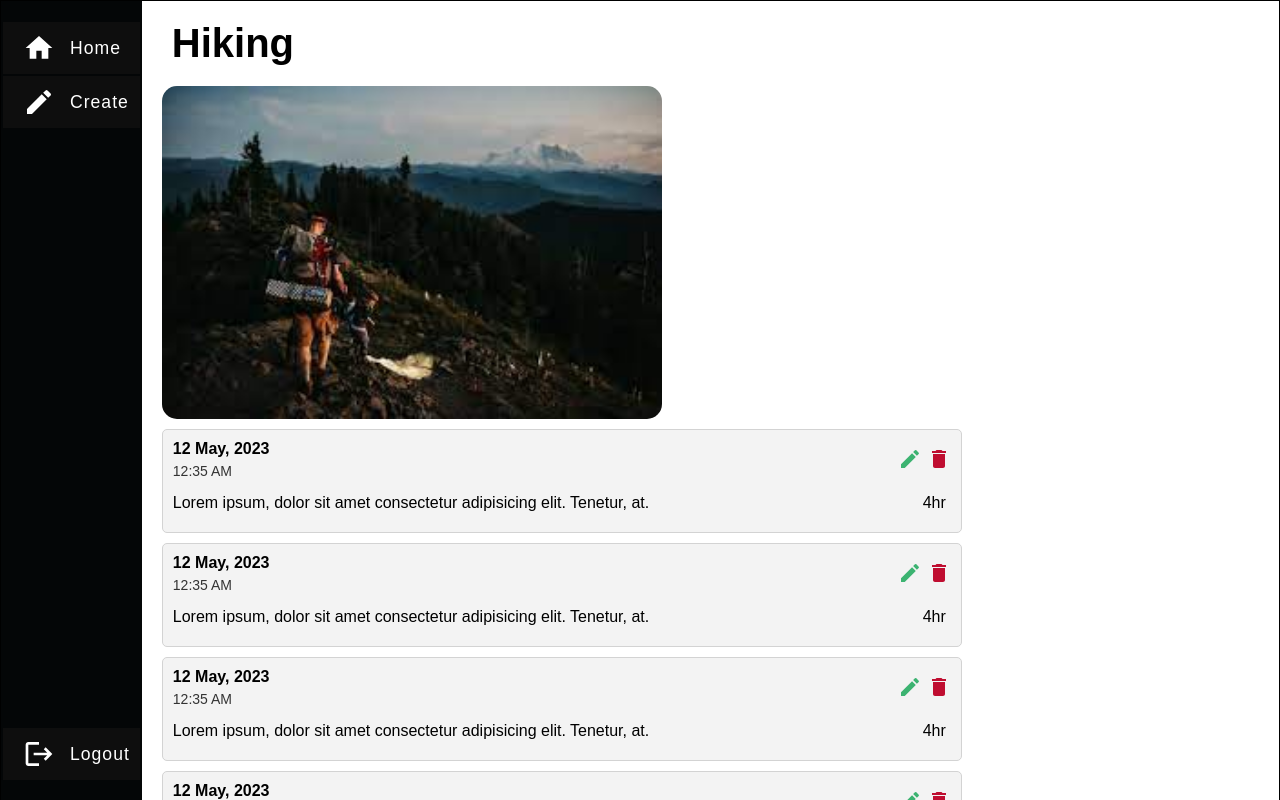
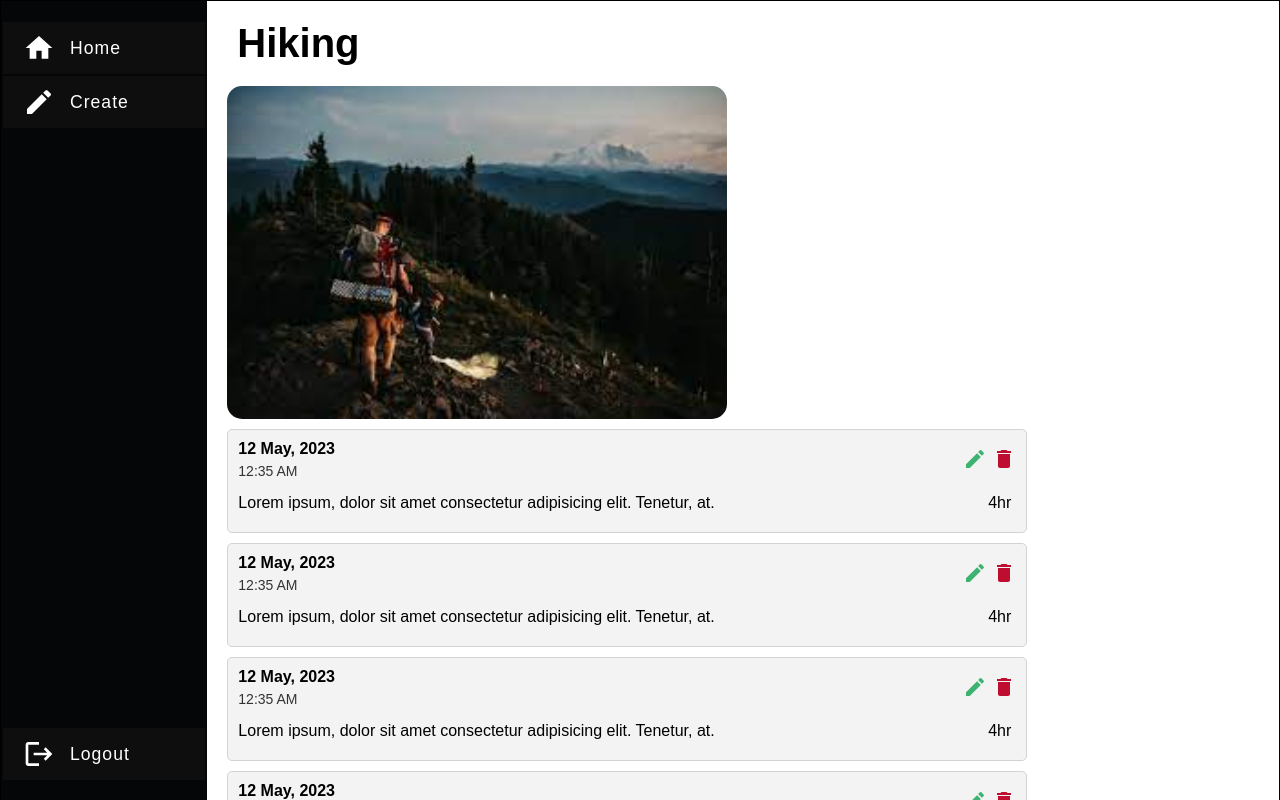
Before and after one commit to Mudabir-NaQvi/Exercise-Tracker-Frontend, a React (Vite) app in the folder vite-project/: page /details in a window 1280 px wide. Shown: the top 800 px of the page. Built offline with nearby package versions, Linux system fonts and the light colour scheme; no server answers.

Commit message:
fixed sidebar width and added username validation

```diff
--- a/vite-project/src/Components/Details/Details.css
+++ b/vite-project/src/Components/Details/Details.css
@@ -1,5 +1,9 @@
 
+.sidebar__container{
+  width:20%;
+}
 .details__container{
+  flex:1;
     display:flex;
     gap:20px;
     border:1px solid black;
@@ -10,7 +14,7 @@
     flex-direction:column;
     width:100%;
     justify-content: center;
-    margin-right:10px;
+    margin-right:20px;
  }
 
   .details__main h2{
--- a/vite-project/src/Components/Details/Details.jsx
+++ b/vite-project/src/Components/Details/Details.jsx
@@ -6,20 +6,22 @@ import Sidebar from '../Dashboard/Sidebar';
 function Details() {
   return (
     <div className="details__container">
-        <Sidebar/>
-        <div className="details__main">
+      <div className="sidebar__container">
+        <Sidebar />
+      </div>
+      <div className="details__main">
         <h2>Hiking</h2>
-        <img src={hiking} className="details__image" alt="hiking"/>
+        <img src={hiking} className="details__image" alt="hiking" />
         <div className="detail__cards">
-            <CardsDetails/>
-            <CardsDetails/>
-            <CardsDetails/>
-            <CardsDetails/>
-            <CardsDetails/>
+          <CardsDetails />
+          <CardsDetails />
+          <CardsDetails />
+          <CardsDetails />
+          <CardsDetails />
         </div>
-        </div>
+      </div>
     </div>
-  )
+  );
 }
 
 export default Details
--- a/vite-project/src/Components/Register/Register.jsx
+++ b/vite-project/src/Components/Register/Register.jsx
@@ -44,13 +44,20 @@ export default function Register() {
   const validate = (formData, message = "") => {
     const errors = {};
     const regexEmail = /^[^\s@]+@[^\s@]+\.[^\s@]{2,}$/i;
-
+    const regexUsername = /^[a-z ,.'-]+$/i;
+    // first name validation
     if (!formData.firstName) {
       errors.firstName = "first name is required";
+    } else if (!regexUsername.test(userData.firstName)) {
+      errors.firstName = "Invalid first name";
     }
+    // last name validation
     if (!formData.lastName) {
       errors.lastName = "last name is required";
+    } else if (!regexUsername.test(userData.lastName)) {
+      errors.lasName = "Invalid last name";
     }
+    // email validation
     if (!formData.email) {
       errors.email = "email is required";
     } else if (!regexEmail.test(userData.email)) {
@@ -58,6 +65,7 @@ export default function Register() {
     } else if (message) {
       errors.email = message;
     }
+    // password validation
     if (!formData.password) {
       errors.password = "password is required";
     } else if (userData.password.length < 3) {
```
